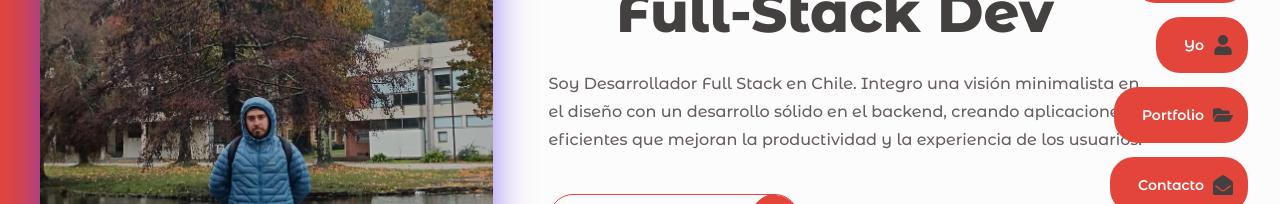
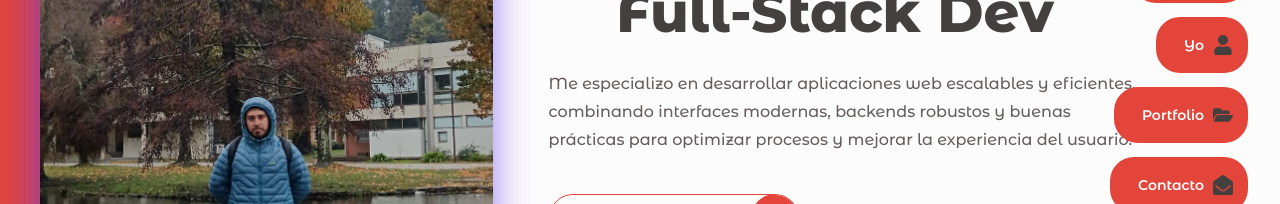
Before and after one commit to wizzard95/portfolio-website-damian1, a React (Vite) app: page / in a window 1280 px wide. Shown: the part 320-524 px from the top of the page. Built offline with nearby package versions, Linux system fonts and the light colour scheme.

Commit message:
actuallizacion 2 de home.jsx

```diff
--- a/src/pages/home/Home.jsx
+++ b/src/pages/home/Home.jsx
@@ -18,11 +18,10 @@ const home = () => {
       <span> Damián Acuña</span> <br />Full-Stack Dev
       </h1>
       <p className="home-description">
-      Soy Desarrollador Full Stack en Chile.
-      Integro una visión minimalista en el diseño
-      con un desarrollo sólido en el backend,
-      creando aplicaciones eficientes que mejoran la productividad y
-       la experiencia de los usuarios.
+ Me especializo en desarrollar aplicaciones web escalables y
+ eficientes, combinando interfaces modernas, backends robustos y
+  buenas prácticas para optimizar procesos y mejorar la experiencia
+  del usuario.
 
       </p>
 
```
